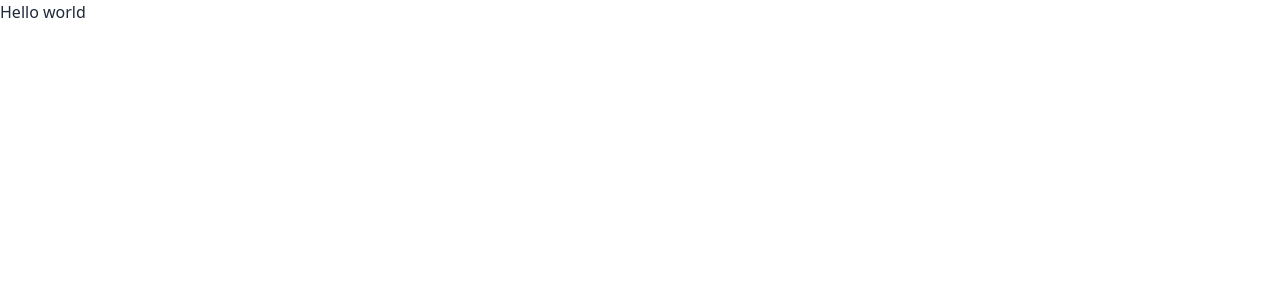
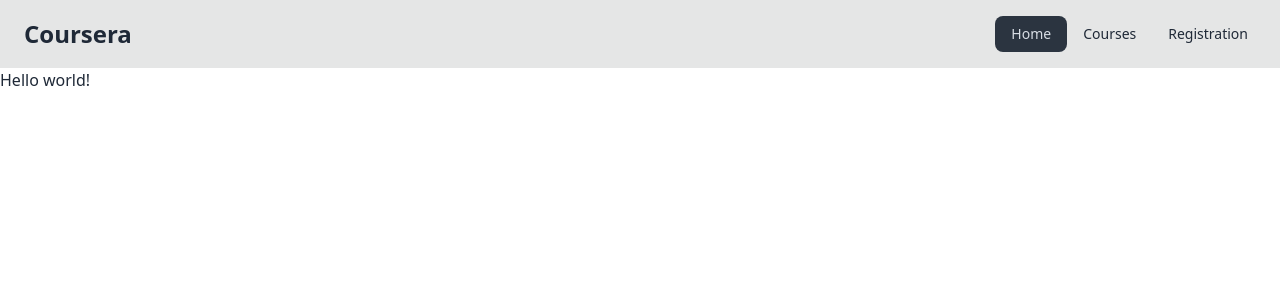
Before and after one commit to DeveloperDolon/rainier-jobtask-frontend, a React (Vite) app: page / in a window 1280 px wide. Shown: the top 300 px of the page. Built offline with nearby package versions, Linux system fonts and the light colour scheme.

Commit message:
navbar added commit

```diff
--- a/src/Layout/MainLayout.jsx
+++ b/src/Layout/MainLayout.jsx
@@ -1,9 +1,45 @@
-
+import { NavLink, Outlet } from "react-router-dom";
 
 const MainLayout = () => {
+
+    const navItems = <>
+        <li><NavLink to={"/"}>Home</NavLink></li>
+        <li><NavLink to={"/course"}>Courses</NavLink></li>
+        <li><NavLink to={"/registration"}>Registration</NavLink></li>
+    </>
+
     return (
         <div>
-            Hello world
+            <div className="drawer">
+                <input id="my-drawer-3" type="checkbox" className="drawer-toggle" />
+                <div className="drawer-content flex flex-col">
+                    {/* Navbar */}
+                    <div className="w-full navbar bg-base-300">
+                        <div className="flex-none lg:hidden">
+                            <label htmlFor="my-drawer-3" aria-label="open sidebar" className="btn btn-square btn-ghost">
+                                <svg xmlns="http://www.w3.org/2000/svg" fill="none" viewBox="0 0 24 24" className="inline-block w-6 h-6 stroke-current"><path strokeLinecap="round" strokeLinejoin="round" strokeWidth="2" d="M4 6h16M4 12h16M4 18h16"></path></svg>
+                            </label>
+                        </div>
+                        <div className="flex-1 px-2 mx-2 md:text-2xl text-xl font-semibold">Coursera</div>
+                        <div className="flex-none hidden lg:block">
+                            <ul className="menu menu-horizontal font-medium">
+                                {/* Navbar menu content here */}
+                                {navItems}
+
+                            </ul>
+                        </div>
+                    </div>
+                    {/* Page content here */}
+                    <Outlet />
+                </div>
+                <div className="drawer-side ">
+                    <label htmlFor="my-drawer-3" aria-label="close sidebar" className="drawer-overlay"></label>
+                    <ul className="menu p-4 w-80 min-h-full bg-base-200 font-medium">
+                        {/* Sidebar content here */}
+                        {navItems}
+                    </ul>
+                </div>
+            </div>
         </div>
     );
 };
--- /dev/null
+++ b/src/components/Banner/Banner.jsx
@@ -0,0 +1,11 @@
+
+
+const Banner = () => {
+    return (
+        <div>
+            Hello world!
+        </div>
+    );
+};
+
+export default Banner;
--- a/src/pages/HomePage/HomePage.jsx
+++ b/src/pages/HomePage/HomePage.jsx
@@ -1,9 +1,10 @@
+import Banner from "../../components/Banner/Banner";
 
 
 const HomePage = () => {
     return (
         <div>
-            Hello world
+            <Banner></Banner>
         </div>
     );
 };
```
